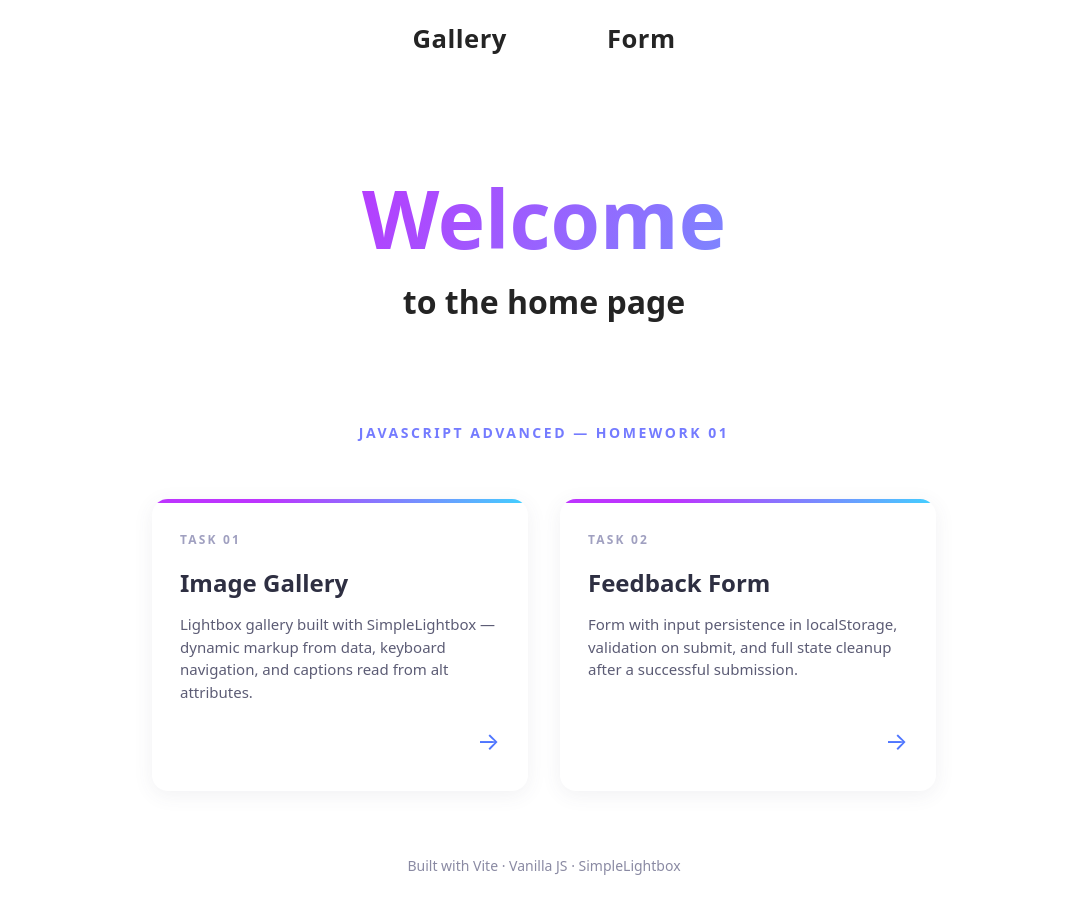
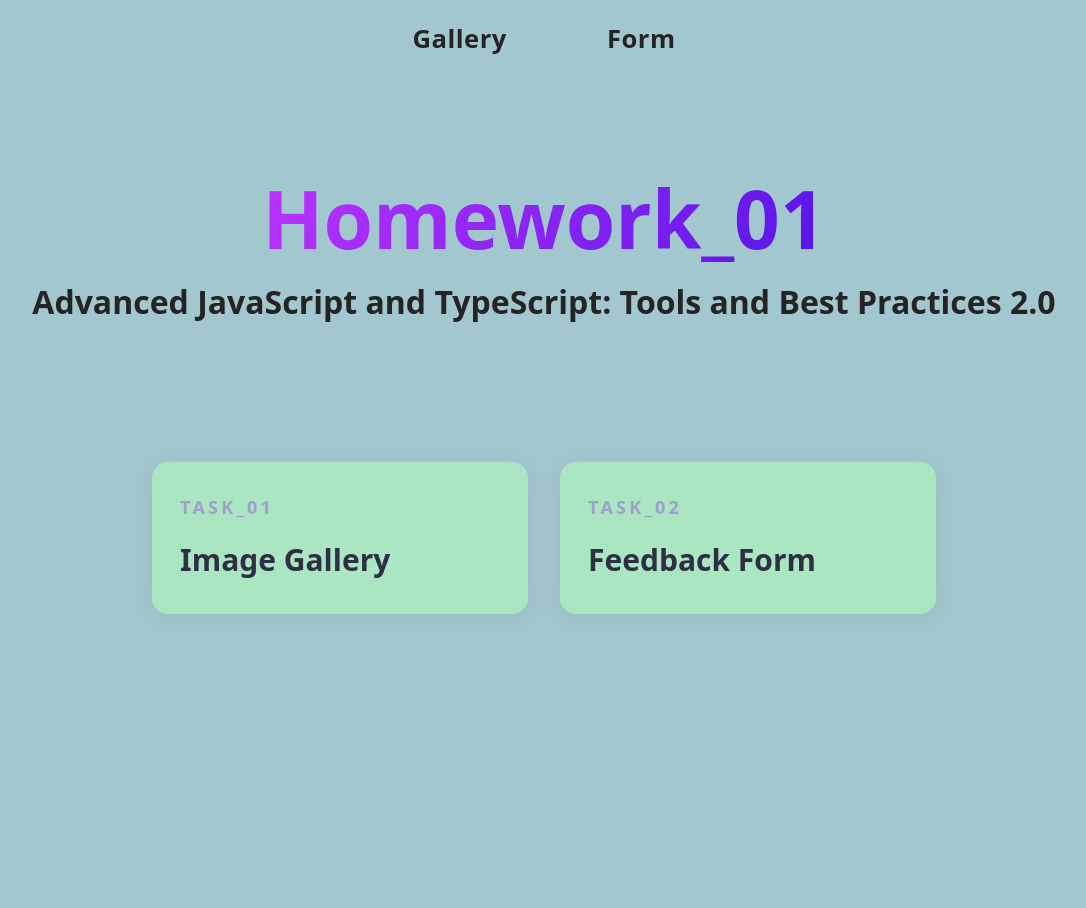
Before and after one commit to d3-bogdan-pysarenko/goit-advancedjs-hw-01, a website built with Vite: page src/index.html in a window 1280 px wide. Shown: the whole page, without its empty margins (96-1182 px from the left). After the commit the page ends 800 px from the top, so only its background shows below. Built offline with nearby package versions, Linux system fonts and the light colour scheme.

Commit message:
minor changes

```diff
--- a/src/css/base.css
+++ b/src/css/base.css
@@ -16,8 +16,8 @@
     line-height: 1.5;
     font-weight: 400;
 
-    color: #242424;
-    background-color: rgba(255, 255, 255, 0.87);
+    color: var(--color-black);
+    background-color: var(--color-teal);
 
     font-synthesis: none;
     text-rendering: optimizeLegibility;
@@ -41,3 +41,12 @@ main {
 main:has(.back-link) {
     text-align: center;
 }
+
+.main-title-gradient {
+    display: block;
+    font-size: 2.5em;
+    background-image: linear-gradient(120deg, #bd34fe 25%, #2104dd);
+    -webkit-text-fill-color: transparent;
+    -webkit-background-clip: text;
+    background-clip: text;
+}
--- a/src/css/header.css
+++ b/src/css/header.css
@@ -13,9 +13,30 @@
     letter-spacing: 0.02em;
     transition: 200ms ease-in;
     font-size: 1.6em;
+    text-decoration: none;
 }
 
 .nav-link:hover,
 .nav-link:focus {
-    color: #747bff;
+    color: var(--color-blue-nav);
 }
+
+  .nav-link::after {
+    content: '';
+    position: absolute;
+    width: 100%;
+    transform: scaleX(0);
+    height: 2px;
+    bottom: 0;
+    left: 0;
+    background-color: var(--color-blue-nav);
+    transform-origin: bottom right;
+    transition: transform 0.25s ease-out;
+  }
+
+  /* Animate it on hover */
+  .nav-link:hover::after,
+  .nav-link:focus::after {
+    transform: scaleX(1);
+    transform-origin: bottom left;
+  }
--- a/src/css/home.css
+++ b/src/css/home.css
@@ -1,13 +1,3 @@
-.home-subtitle {
-    text-align: center;
-    color: #747bff;
-    font-size: 14px;
-    font-weight: 600;
-    letter-spacing: 0.18em;
-    text-transform: uppercase;
-    margin-top: 16px;
-}
-
 .home-tasks {
     display: flex;
     flex-wrap: wrap;
@@ -23,7 +13,8 @@
     flex-direction: column;
     width: 320px;
     padding: 32px 28px;
-    background-color: #fff;
+    background-color: var(--color-white);
+    background-color: var(--color-cards-green);
     border-radius: 16px;
     box-shadow: 0 4px 20px rgba(74, 75, 100, 0.08);
     text-align: left;
@@ -33,31 +24,21 @@
     overflow: hidden;
 }
 
-.task-card::before {
-    content: '';
-    position: absolute;
-    top: 0;
-    left: 0;
-    right: 0;
-    height: 4px;
-    background-image: linear-gradient(120deg, #bd34fe 30%, #41d1ff);
-}
-
 .task-card:hover {
-    transform: translateY(-4px);
+    transform: translateY(-20px);
     box-shadow: 0 12px 32px rgba(74, 75, 100, 0.16);
 }
 
 .task-card-number {
-    font-size: 12px;
+    font-size: 18px;
     font-weight: 700;
     letter-spacing: 0.18em;
-    color: #a0a0c0;
+    color: var(--color-grey)
 }
 
 .task-card-title {
     margin-top: 16px;
-    font-size: 24px;
+    font-size: 30px;
     font-weight: 700;
     color: #2e2f42;
 }
--- a/src/css/styles.css
+++ b/src/css/styles.css
@@ -7,6 +7,7 @@
 /* Common styles */
 @import url('./reset.css');
 @import url('./base.css');
+@import url('./variables.css');
 @import url('./container.css');
 @import url('./animations.css');
 
--- /dev/null
+++ b/src/css/variables.css
@@ -0,0 +1,11 @@
+/* Defines global variables for the website, including colors, fonts, and spacing. */
+
+:root {
+    --color-black: #242424;
+    --color-purple: #bd34fe;
+    --color-white: white;
+    --color-teal: rgb(53, 131, 148,0.45);
+    --color-grey:#9f9fca;
+    --color-cards-green: #adecc2dc;
+    --color-blue-nav: #4b53f5d6
+}
--- a/src/css/vite-promo.css
+++ b/src/css/vite-promo.css
@@ -1,15 +1,6 @@
 .main-title {
     text-align: center;
     padding: 80px 0;
-}
-
-.main-title-gradient {
-    display: block;
-    font-size: 2.5em;
-    background-image: linear-gradient(120deg, #bd34fe 30%, #41d1ff);
-    -webkit-text-fill-color: transparent;
-    -webkit-background-clip: text;
-    background-clip: text;
 }
 
 .title {
--- a/src/index.html
+++ b/src/index.html
@@ -29,37 +29,33 @@
                     </ul>
                 </nav>
                 <h1 class="main-title">
-                    <span class="main-title-gradient">Welcome</span> to the home
-                    page
+                    <span class="main-title-gradient">Homework_01</span>
+                    Advanced JavaScript and TypeScript: Tools and Best Practices 2.0
                 </h1>
-                <p class="home-subtitle">JavaScript Advanced — Homework 01</p>
 
                 <section class="home-tasks">
                     <a class="task-card" href="./1-gallery.html">
-                        <span class="task-card-number">TASK 01</span>
+                        <span class="task-card-number">TASK_01</span>
                         <h2 class="task-card-title">Image Gallery</h2>
-                        <p class="task-card-desc">
+                        <!-- <p class="task-card-desc">
                             Lightbox gallery built with SimpleLightbox — dynamic
                             markup from data, keyboard navigation, and captions
                             read from alt attributes.
-                        </p>
-                        <span class="task-card-arrow">&rarr;</span>
+                        </p> -->
+                        <!-- <span class="task-card-arrow">&rarr;</span> -->
                     </a>
                     <a class="task-card" href="./2-form.html">
-                        <span class="task-card-number">TASK 02</span>
+                        <span class="task-card-number">TASK_02</span>
                         <h2 class="task-card-title">Feedback Form</h2>
-                        <p class="task-card-desc">
+                        <!-- <p class="task-card-desc">
                             Form with input persistence in localStorage,
                             validation on submit, and full state cleanup after a
                             successful submission.
-                        </p>
-                        <span class="task-card-arrow">&rarr;</span>
+                        </p> -->
+                        <!-- <span class="task-card-arrow">&rarr;</span> -->
                     </a>
                 </section>
 
-                <p class="home-footer">
-                    Built with Vite &middot; Vanilla JS &middot; SimpleLightbox
-                </p>
             </div>
         </main>
     </body>
--- a/src/js/1-gallery.js
+++ b/src/js/1-gallery.js
@@ -72,16 +72,16 @@ const gallery = document.querySelector('.gallery');
 const imgUp = images
     .map(
         image =>
-            `<li class="gallery-item">
+    `<li class="gallery-item">
         <a class="gallery-link" href="${image.original}">
-          <img
+        <img
           class="gallery-image"
           src="${image.preview}"
           alt="${image.description}"
           loading="lazy"
           />
         </a>
-      </li>`
+    </li>`
     )
     .join('');
 
```
Also changed, not shown: src/1-gallery.html (+2 -2 lines), src/2-form.html (+2 -2 lines), src/css/back-link.css (+4 -21 lines).
